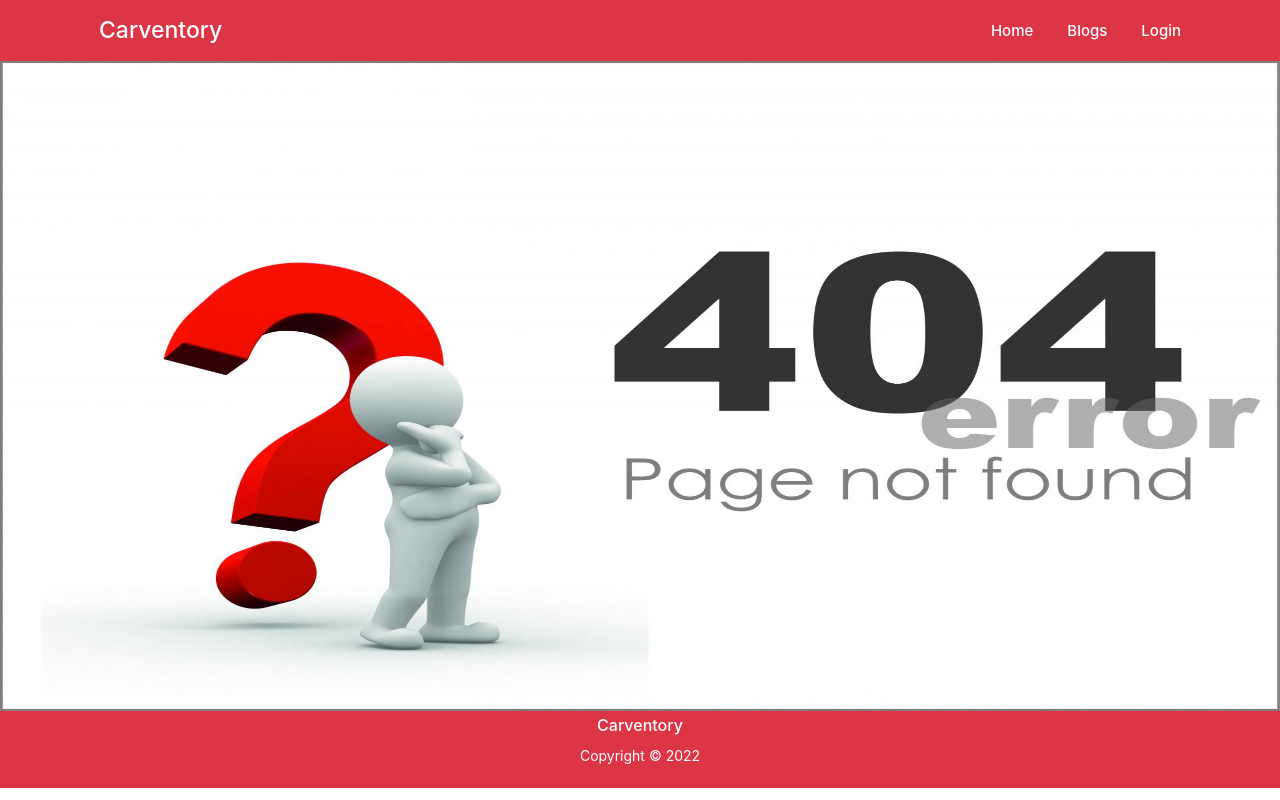
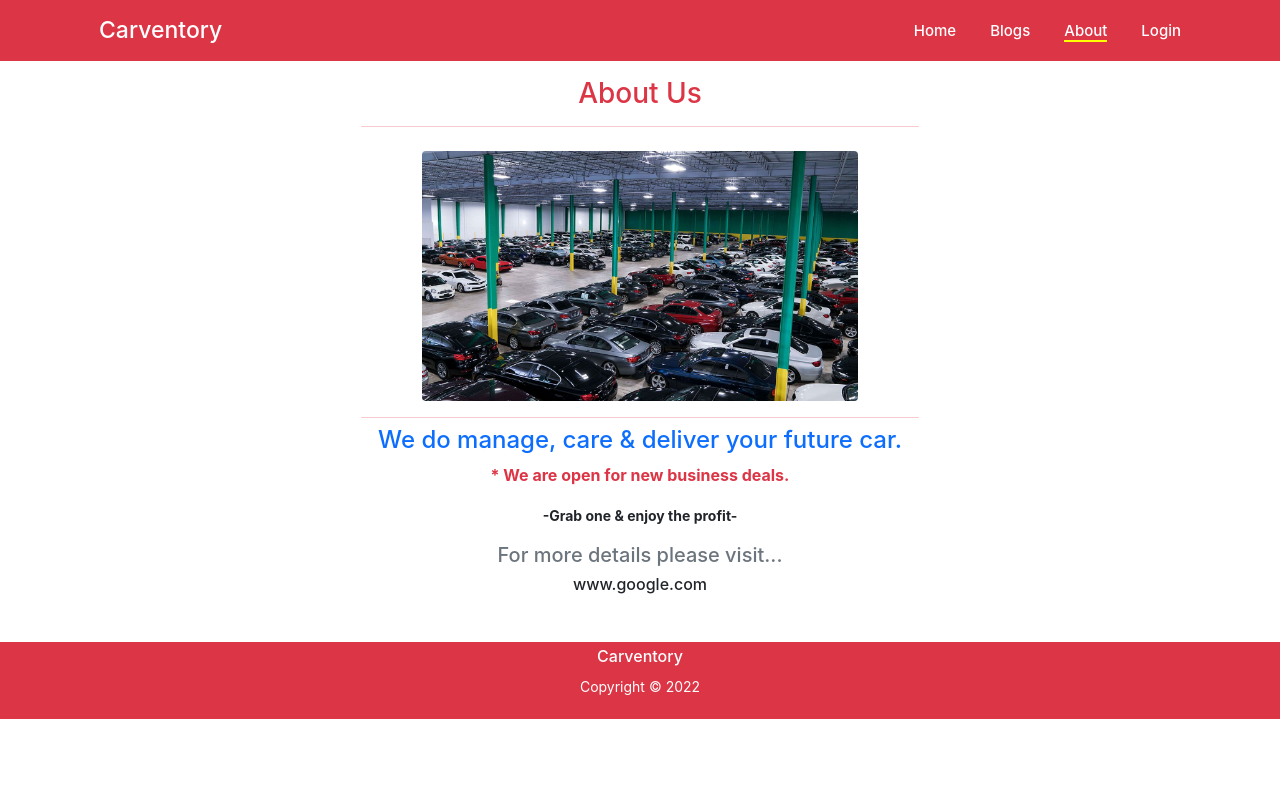
Before and after one commit to rashedevs/carventory-client, a React (Create React App) app: page /about in a window 1280 px wide. Built offline with nearby package versions, Linux system fonts and the light colour scheme; no server answers.

Commit message:
about page added

```diff
--- a/src/App.js
+++ b/src/App.js
@@ -1,37 +1,45 @@
-import { Route, Routes } from 'react-router-dom';
-import './App.css';
-import AddItem from './Pages/AddItem/AddItem';
-import Blogs from './Pages/Blogs/Blogs';
-import Home from './Pages/Home/Home/Home';
-import Inventory from './Pages/Inventory/Inventory';
-import Login from './Pages/Login/Login';
-import ManageItems from './Pages/ManageItems/ManageItems';
-import MyItems from './Pages/MyItems/MyItems';
-import NotFound from './Pages/NotFound/NotFound';
-import Register from './Pages/Register/Register';
-import RequireAuth from './Pages/RequireAuth/RequireAuth';
-import Footer from './Pages/Shared/Footer/Footer';
-import Header from './Pages/Shared/Header/Header';
+import { Route, Routes } from "react-router-dom";
+import "./App.css";
+import About from "./Pages/About/About";
+import AddItem from "./Pages/AddItem/AddItem";
+import Blogs from "./Pages/Blogs/Blogs";
+import Home from "./Pages/Home/Home/Home";
+import Inventory from "./Pages/Inventory/Inventory";
+import Login from "./Pages/Login/Login";
+import ManageItems from "./Pages/ManageItems/ManageItems";
+import MyItems from "./Pages/MyItems/MyItems";
+import NotFound from "./Pages/NotFound/NotFound";
+import Register from "./Pages/Register/Register";
+import RequireAuth from "./Pages/RequireAuth/RequireAuth";
+import Footer from "./Pages/Shared/Footer/Footer";
+import Header from "./Pages/Shared/Header/Header";
 
 function App() {
   return (
     <div className="App">
       <Header></Header>
       <Routes>
-        <Route path='/' element={<Home></Home>}></Route>
-        <Route path='/home' element={<Home></Home>}></Route>
-        <Route path='/manageitems' element={<ManageItems></ManageItems>}></Route>
-        <Route path='/additem' element={<AddItem></AddItem>}></Route>
-        <Route path='/myitems' element={<MyItems></MyItems>}></Route>
-        <Route path='/blogs' element={<Blogs></Blogs>}></Route>
-        <Route path='/inventory/:id' element={
-          <RequireAuth>
-            <Inventory></Inventory>
-          </RequireAuth>
-        }></Route>
-        <Route path='/login' element={<Login></Login>}></Route>
-        <Route path='/register' element={<Register></Register>}></Route>
-        <Route path='*' element={<NotFound></NotFound>}></Route>
+        <Route path="/" element={<Home></Home>}></Route>
+        <Route path="/home" element={<Home></Home>}></Route>
+        <Route
+          path="/manageitems"
+          element={<ManageItems></ManageItems>}
+        ></Route>
+        <Route path="/additem" element={<AddItem></AddItem>}></Route>
+        <Route path="/myitems" element={<MyItems></MyItems>}></Route>
+        <Route path="/blogs" element={<Blogs></Blogs>}></Route>
+        <Route path="/about" element={<About></About>}></Route>
+        <Route
+          path="/inventory/:id"
+          element={
+            <RequireAuth>
+              <Inventory></Inventory>
+            </RequireAuth>
+          }
+        ></Route>
+        <Route path="/login" element={<Login></Login>}></Route>
+        <Route path="/register" element={<Register></Register>}></Route>
+        <Route path="*" element={<NotFound></NotFound>}></Route>
       </Routes>
       <Footer></Footer>
     </div>
--- /dev/null
+++ b/src/Pages/About/About.js
@@ -0,0 +1,27 @@
+import React from "react";
+import about from "../../images/about.jpg";
+
+const About = () => {
+  return (
+    <div className="container mt-3 mb-5">
+      <h3 className="my-2 text-danger">About Us</h3>
+      <hr className="w-50 text-danger mx-auto mb-4" />
+      <img className="rounded" style={{ height: "250px" }} src={about} alt="" />
+      <hr className="w-50 text-danger mx-auto mb-2" />
+
+      <h4 className="text-primary">
+        We do manage, care & deliver your future car.
+      </h4>
+      <p className="text-danger fw-bold">
+        * We are open for new business deals.
+      </p>
+      <p className="fw-bold">
+        <small> -Grab one & enjoy the profit-</small>
+      </p>
+      <h5 className="text-secondary">For more details please visit...</h5>
+      <h6>www.google.com</h6>
+    </div>
+  );
+};
+
+export default About;
--- a/src/Pages/Shared/Header/Header.js
+++ b/src/Pages/Shared/Header/Header.js
@@ -1,37 +1,52 @@
-import { signOut } from 'firebase/auth';
-import React from 'react';
-import { Container, Nav, Navbar } from 'react-bootstrap';
-import { useAuthState } from 'react-firebase-hooks/auth';
-import { Link } from 'react-router-dom';
-import auth from '../../../firebase.init';
-import CustomLink from '../../CustomLink/CustomLink';
-import './Header.css'
+import { signOut } from "firebase/auth";
+import React from "react";
+import { Container, Nav, Navbar } from "react-bootstrap";
+import { useAuthState } from "react-firebase-hooks/auth";
+import { Link } from "react-router-dom";
+import auth from "../../../firebase.init";
+import CustomLink from "../../CustomLink/CustomLink";
+import "./Header.css";
 
 const Header = () => {
-  const [user] = useAuthState(auth)
+  const [user] = useAuthState(auth);
   return (
-        <Navbar collapseOnSelect sticky='top' expand="lg" bg="danger" variant="dark" className='navbar'>
+    <Navbar
+      collapseOnSelect
+      sticky="top"
+      expand="lg"
+      bg="danger"
+      variant="dark"
+      className="navbar"
+    >
       <Container>
-  <Navbar.Brand as={Link} to="/" style={{fontSize:"23px"}}>Carventory</Navbar.Brand>
+        <Navbar.Brand as={Link} to="/" style={{ fontSize: "23px" }}>
+          Carventory
+        </Navbar.Brand>
         <Navbar.Toggle aria-controls="responsive-navbar-nav" />
         <Navbar.Collapse id="responsive-navbar-nav">
-    <Nav className="me-auto">
-    </Nav>
-    <Nav className='nav-items'>
+          <Nav className="me-auto"></Nav>
+          <Nav className="nav-items">
             <CustomLink to="/">Home</CustomLink>
 
-      {
-        user && <>
+            {user && (
+              <>
                 <CustomLink to="/manageitems">Manage items</CustomLink>
                 <CustomLink to="/additem">Add item</CustomLink>
                 <CustomLink to="/myitems">My items</CustomLink>
               </>
-      }
+            )}
             <CustomLink to="/blogs">Blogs</CustomLink>
-      {
-        user ? <button className='logout btn btn-link text-white text-decoration-none' onClick={() => signOut(auth)}>Sign Out</button> : <CustomLink to="/login">Login</CustomLink>
-      }
-
+            <CustomLink to="/about">About</CustomLink>
+            {user ? (
+              <button
+                className="logout btn btn-link text-white text-decoration-none"
+                onClick={() => signOut(auth)}
+              >
+                Sign Out
+              </button>
+            ) : (
+              <CustomLink to="/login">Login</CustomLink>
+            )}
           </Nav>
         </Navbar.Collapse>
       </Container>
```
Also changed, not shown: src/images/about.jpg (added). Lines whose indentation alone changed are shown as unchanged.
